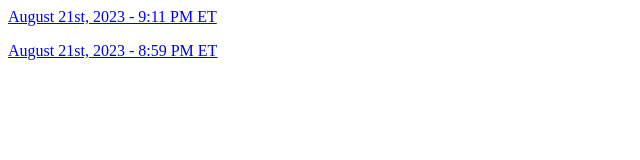
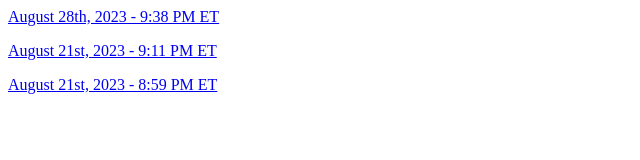
Before and after one commit to mijumaruccino/snowyminccino, a plain HTML site: page notebook.html in a window 1280 px wide. Shown: the whole page, without its empty margins (0-640 px from the left). Drawn offline with Linux system fonts and the light colour scheme.

Commit message:
Update notebook.html

```diff
--- a/notebook.html
+++ b/notebook.html
@@ -1,4 +1,5 @@
 <title>Snowy's Website</title>
 <link rel="icon" href="Aki_Icon.ico" />
+<p><a href="https://snowyminccino.art/note82823938">August 28th, 2023 - 9:38 PM ET</a></p>
 <p><a href="https://snowyminccino.art/note82123911">August 21st, 2023 - 9:11 PM ET</a></p>
 <p><a href="https://snowyminccino.art/note82123859">August 21st, 2023 - 8:59 PM ET</a></p>
```
